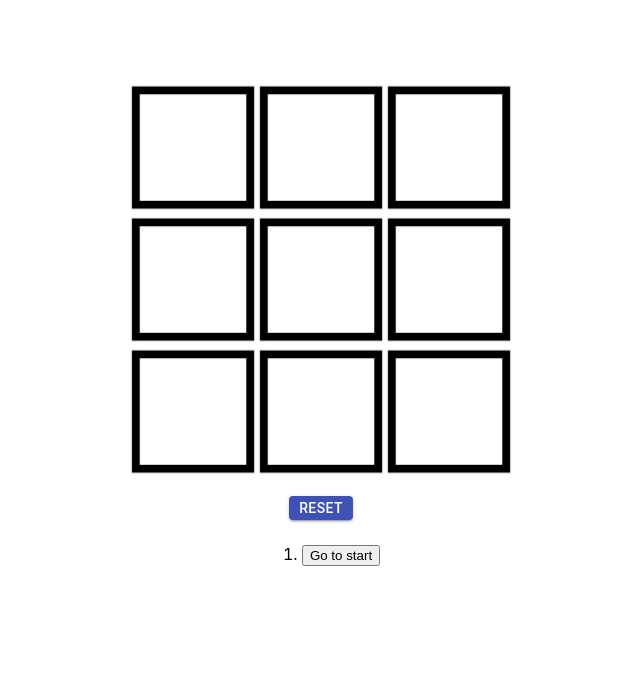
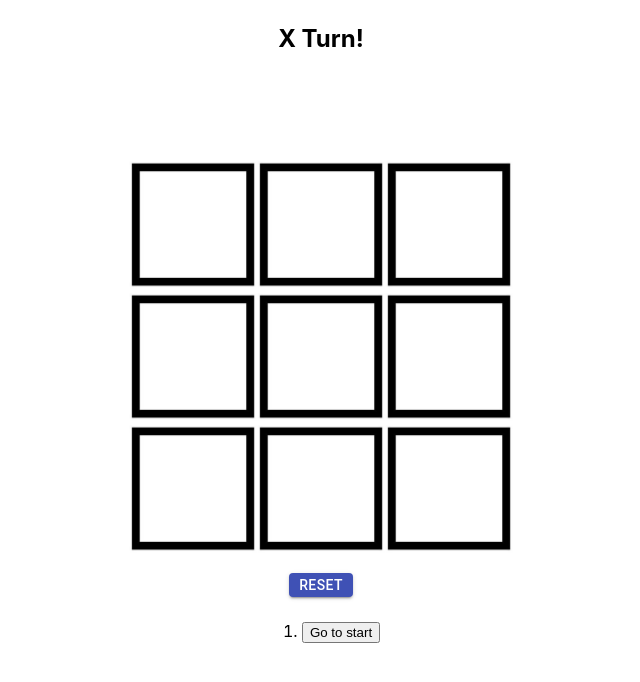
Before and after one commit to Spookyman1/tic-tac-toe, a React (Create React App) app: page / in a window 1280 px wide. Shown: the top 682 px of the page, without its empty margins (319-959 px from the left). Built offline with nearby package versions, Linux system fonts and the light colour scheme.

Commit message:
add: now announces if its x or o turn

```diff
--- a/src/components/Game.tsx
+++ b/src/components/Game.tsx
@@ -17,6 +17,10 @@ const Game = () => {
     return (
         <div className='container'>
             <div className='component'>
+                {xIsNext && <h2>X Turn!</h2>}
+                {!xIsNext && <h2>O Turn!</h2>}
+            </div>
+            <div className='component'>
                 <Board board={current} onClick={handleClick} />
             </div>
             <div className='component'>
--- a/src/components/GameState.tsx
+++ b/src/components/GameState.tsx
@@ -40,7 +40,7 @@ export const useGameState = () => {
         step: 0,
     })
     const current = gameState.history[gameState.step];
-    const xIsNext = (gameState.step % 2) === 0;
+    const xIsNext = ((gameState.history.length - 1) % 2) === 0;
     const winner = checkWinner(current);
 
     const handleClick = (square: number) => {
```
Also changed, not shown: 1 other file (tests, documents, lock files or other folders).
